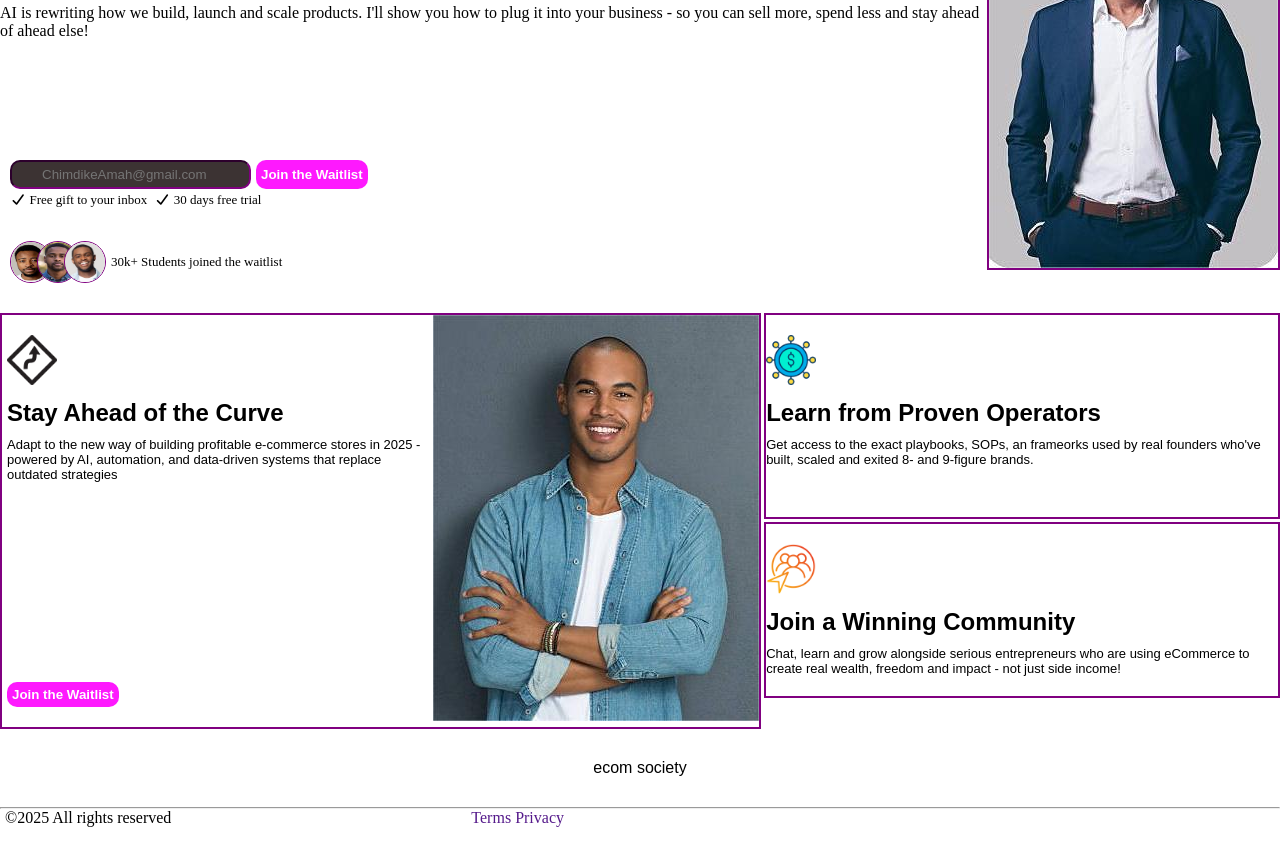
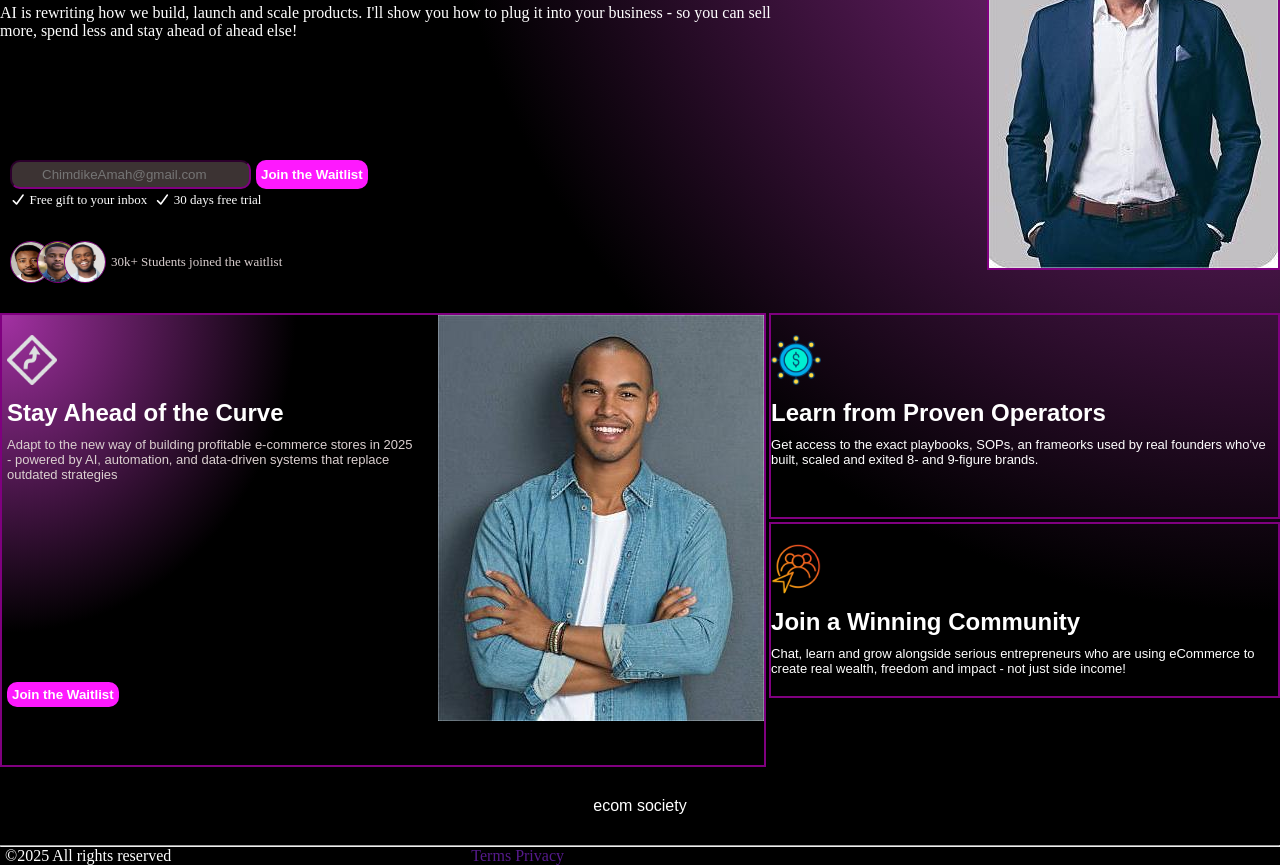
Before and after one commit to deX-Tech01/eCommerce, a plain HTML site: page index.html in a window 1280 px wide. Shown: the part 232-1097 px from the top of the page. Before the commit the page ends 1059 px from the top, so only its background shows below. Drawn offline with Linux system fonts and the light colour scheme.

Commit message:
new commit4

```diff
--- a/index.css
+++ b/index.css
@@ -2,11 +2,20 @@
     padding: 0;
     margin: 0;
 }
+body {
+  background: radial-gradient(
+      circle at top right,
+      rgb(163, 49, 163),
+      rgba(0, 0, 0, 1) 50%
+    ),
+    #000;
+  color: white;
+}
 .main{
-    padding-left:;
+
 }
 .nav{
-    background-color: aqua;
+    background: linear-gradient(45deg, purple,rgb(77, 4, 130), black, purple);
     width: 100%;
     display: flex;
     justify-content: space-between;
@@ -31,7 +40,7 @@
 .break{
     padding-top: 90px;
     display: flex;
-
+    gap:200px;
 }
 .btn2{
     background-color: rgb(57, 40, 40);
@@ -88,6 +97,9 @@
     padding:30px;
     gap:5px;
 }
+.image-container label{
+    color: rgb(219, 208, 208);
+}
 .image1{
     height: 40px;
     width: 40px;
@@ -103,10 +115,17 @@
 }
 .stay-ahead{
     padding: 20px 5px;
+    background: radial-gradient(
+      ellipse at top left,
+      rgb(163, 49, 163),
+      rgba(0, 0, 0, 1) 50%
+    ),
+    hsl(0, 0%, 0%);
 }
 .stay-ahead img{
     width: 50px;
     height: 50px;
+    filter: invert(1) brightness(100%);
 }
 .stay-ahead1 h2{
 font-family: Arial, Helvetica, sans-serif;
@@ -117,6 +136,7 @@ padding-bottom: 10px;
     font-family: Arial, Helvetica, sans-serif;
     font-size:small;
     padding-bottom: 200px;
+    color: rgb(219, 208, 208);
 }
 .stay-ahead button{
   padding: 5px 5px;
@@ -132,6 +152,8 @@ padding-bottom: 10px;
 .image-container2{
     display: flex;
     border: 2px solid purple;
+    gap:20px;
+    height: 450px;
 }
 .main-container2{
     display: flex;
```
